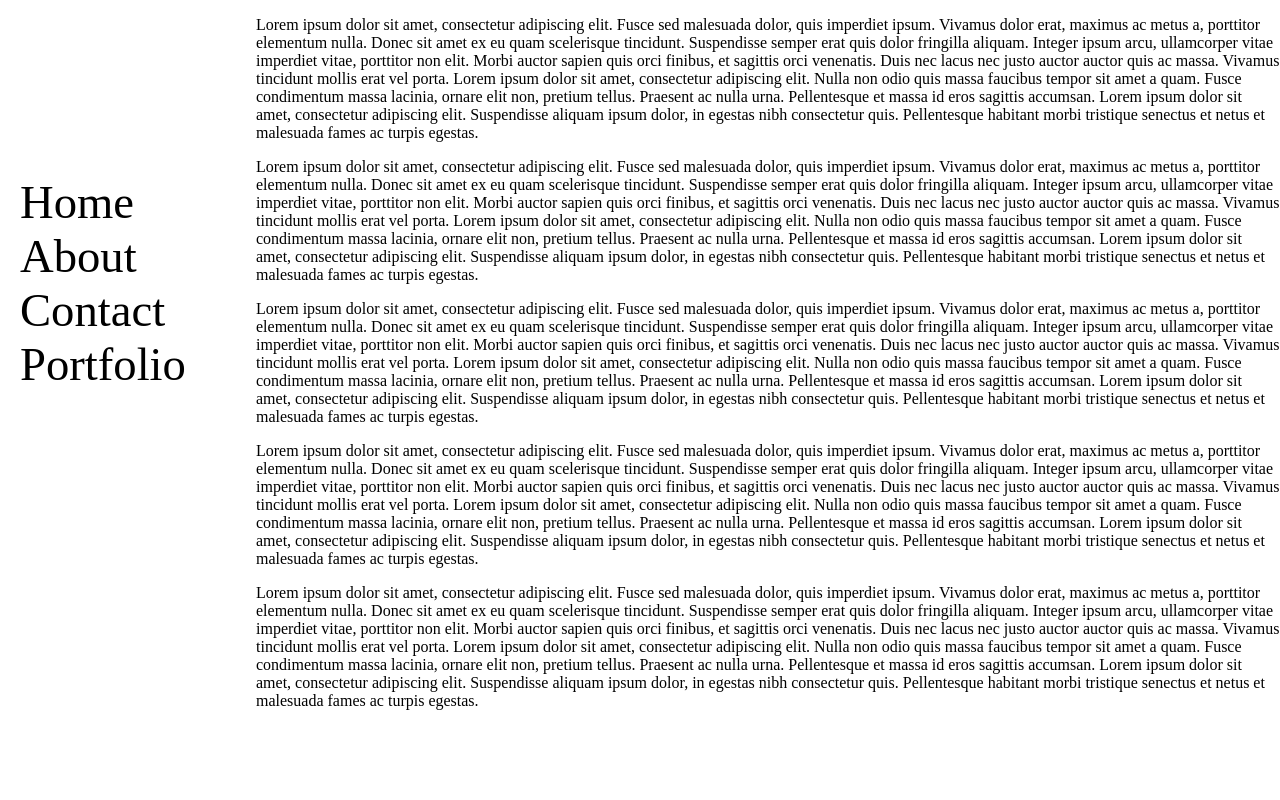
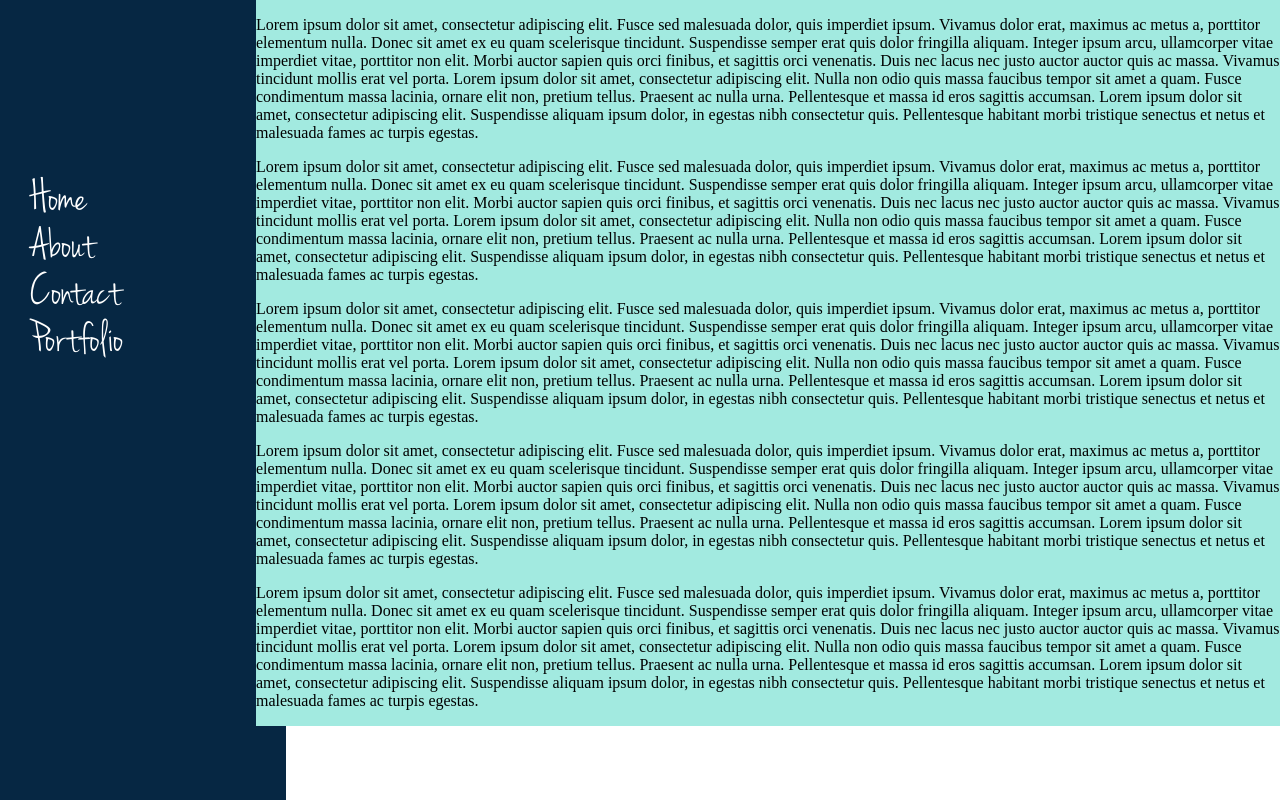
Before and after one commit to vionicachiu/TUGAS-1, a plain HTML site: page index.html in a window 1280 px wide. Drawn offline with Linux system fonts and the light colour scheme.

Commit message:
web's style

```diff
--- a/style.css
+++ b/style.css
@@ -2,17 +2,27 @@ body{
 	margin: 0;
 }
 
+@font-face{
+    font-family: 'IndexFont';
+    src: url('font/JennaSue.ttf');
+
+}
+
 aside{
     list-style-type: none;
-    padding: 175px 0px 0px 20px;
+    padding: 175px 0px 0px 30px;
     margin: 0;
     width: 20%;
     height: 100%;
     position: fixed;
+    font-family: 'IndexFont';
     font-size: 35pt;
+    color: white;
+    background-color: #062743;
 }
 
 div{
 	margin-left: 20%;
     position: fixed;
+    background-color: rgb(162 234 224);
 }
```
Also changed, not shown: font/JennaSue.ttf (added).
